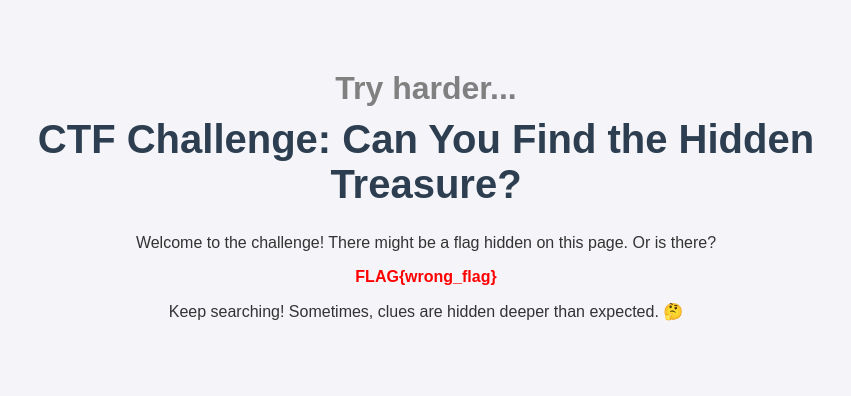
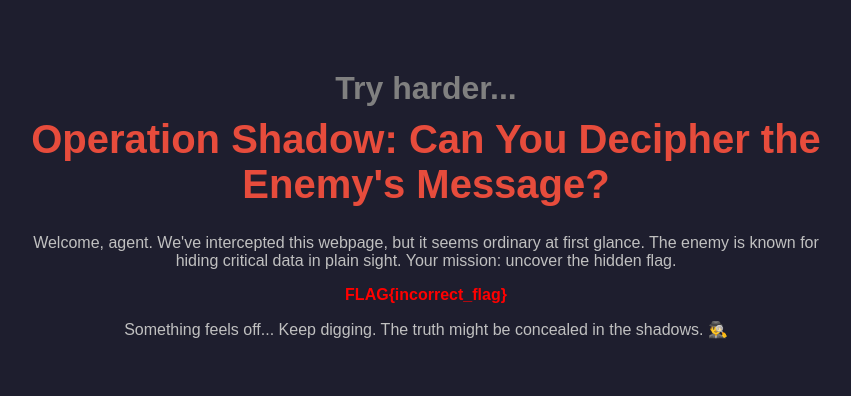
Before and after one commit to Spideraarish/ctf-challenge-webpage, a plain HTML site: page index.html in a window 1280 px wide. Shown: the whole page, without its empty margins (214-1065 px from the left). Drawn offline with Linux system fonts and the light colour scheme.

Commit message:
Update index.html

```diff
--- a/index.html
+++ b/index.html
@@ -3,13 +3,13 @@
 <head>
     <meta charset="UTF-8">
     <meta name="viewport" content="width=device-width, initial-scale=1.0">
-    <title>CTF Challenge</title>
+    <title>Operation Shadow: Classified</title>
     <link rel="stylesheet" href="styles.css">
     <style>
         body {
             font-family: Arial, sans-serif;
-            background-color: #f4f4f9;
-            color: #333;
+            background-color: #1e1e2e;
+            color: #c0c0c0;
             max-width: 800px;
             margin: 0 auto;
             padding: 20px;
@@ -19,7 +19,7 @@
             margin-top: 50px;
         }
         h1 {
-            color: #2c3e50;
+            color: #e74c3c;
         }
         .fake-flag {
             color: red;
@@ -28,18 +28,16 @@
 </head>
 <body>
     <div class="container">
-        <h1>CTF Challenge: Can You Find the Hidden Treasure?</h1>
-        <p>Welcome to the challenge! There might be a flag hidden on this page. Or is there?</p>
+        <h1>Operation Shadow: Can You Decipher the Enemy's Message?</h1>
+        <p>Welcome, agent. We've intercepted this webpage, but it seems ordinary at first glance. The enemy is known for hiding critical data in plain sight. Your mission: uncover the hidden flag.</p>
 
+        <p class="fake-flag">FLAG{incorrect_flag}</p>
 
-        <p class="fake-flag">FLAG{wrong_flag}</p>
-
-        <p>Keep searching! Sometimes, clues are hidden deeper than expected. 🤔</p>
+        <p>Something feels off... Keep digging. The truth might be concealed in the shadows. 🕵️‍♂️</p>
     </div>
 
     <script>
-
-        console.log("Keep looking, the flag isn't here!");
+        console.log("You're on the right track... but the flag isn't here. Look deeper.");
     </script>
 </body>
 </html>
```
